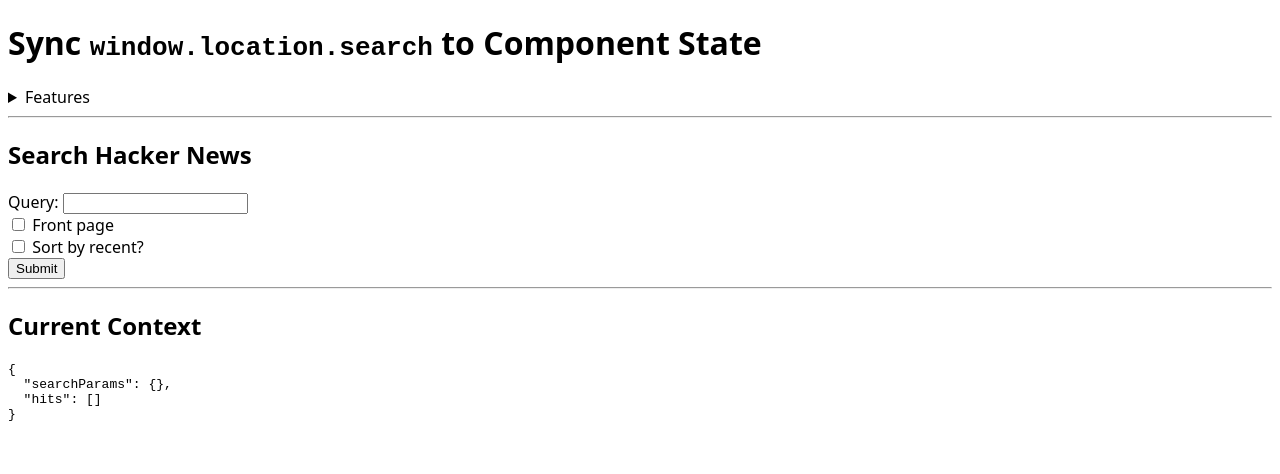
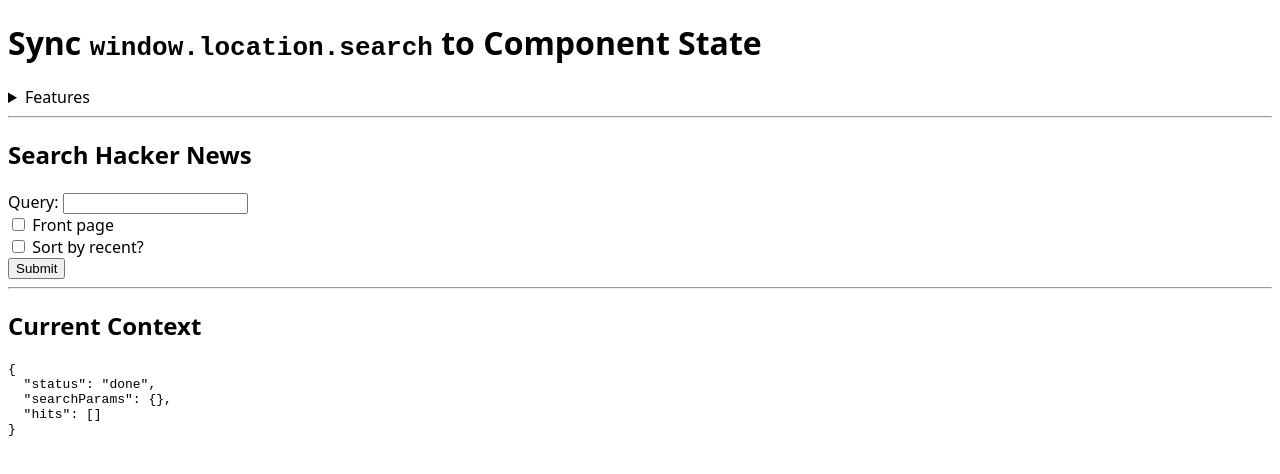
Before and after one commit to gsong/sync-state-and-url, a React (Create React App) app: page / in a window 1280 px wide. Shown: the top 474 px of the page. Built offline with nearby package versions, Linux system fonts and the light colour scheme.

Commit message:
feat: add fetching states

```diff
--- a/src/App.js
+++ b/src/App.js
@@ -2,14 +2,21 @@ import * as React from "react";
 
 import queryString from "query-string";
 
+import Features from "./components/Features.js";
+import SearchForm from "./components/SearchForm.js";
 import useSearchParams from "./useSearchParams.js";
-import Features from './components/Features.js'
+import { PARAMS } from "./constants.js";
 
 import styles from "./App.module.scss";
 
 export default function App() {
-  const { searchParams, onSubmit, replaceState, setReplaceState } = useInit();
-  const { hits, showResults } = useSearch(searchParams);
+  const {
+    searchParams,
+    onSubmit,
+    replaceState,
+    setReplaceState,
+  } = useInit();
+  const { status, hits, showResults } = useSearch({ searchParams });
 
   return (
     <>
@@ -21,45 +28,14 @@ export default function App() {
 
         <hr />
         <h2>Search Hacker News</h2>
-        <form
-          method="get"
-          {...{ onSubmit }}
-          key={JSON.stringify(searchParams)}
-          className={styles.form}
-        >
-          <label>
-            Query:{" "}
-            <input
-              name={PARAMS.query}
-              defaultValue={searchParams[PARAMS.query]}
-              required
-            />
-          </label>
-          <label>
-            <input
-              type="checkbox"
-              name={PARAMS.tags}
-              value="front_page"
-              defaultChecked={searchParams[PARAMS.tags]}
-            />{" "}
-            Front page
-          </label>
-          <label>
-            <input
-              type="checkbox"
-              name={PARAMS.sortByRecent}
-              defaultChecked={searchParams[PARAMS.sortByRecent]}
-            />{" "}
-            Sort by recent?
-          </label>
-          <button>Submit</button>
-        </form>
+        <SearchForm {...{ searchParams, onSubmit }} />
 
         {showResults && (
           <>
             <hr />
             <output>
-              {hits.length > 0 ? (
+              {status === "done" ? (
+                hits.length > 0 ? (
                   <ol className={styles.hits}>
                     {hits.map((hit) => (
                       <li key={hit.objectID}>
@@ -72,6 +48,9 @@ export default function App() {
                   </ol>
                 ) : (
                   "No results"
+                )
+              ) : (
+                "Searching…"
               )}
             </output>
           </>
@@ -82,14 +61,12 @@ export default function App() {
         <hr />
         <h2>Current Context</h2>
         <output>
-          <pre>{JSON.stringify({ searchParams, hits }, null, 2)}</pre>
+          <pre>{JSON.stringify({ status, searchParams, hits }, null, 2)}</pre>
         </output>
       </aside>
     </>
   );
 }
-
-const PARAMS = { query: "query", sortByRecent: "sortByRecent", tags: "tags" };
 
 const useInit = () => {
   const [searchParams, setSearchParams] = useSearchParams();
@@ -103,10 +80,16 @@ const useInit = () => {
     });
   };
 
-  return { searchParams, onSubmit, replaceState, setReplaceState };
+  return {
+    searchParams,
+    onSubmit,
+    replaceState,
+    setReplaceState,
+  };
 };
 
-const useSearch = (_searchParams) => {
+const useSearch = ({ searchParams: _searchParams }) => {
+  const [status, setStatus] = React.useState();
   const [hits, setHits] = React.useState([]);
 
   const searchParams = React.useMemo(
@@ -125,7 +108,14 @@ const useSearch = (_searchParams) => {
   );
 
   React.useEffect(() => {
+    const setResults = (hits) => {
+      setStatus("done");
+      setHits(hits);
+    };
+
     const controller = new AbortController();
+
+    setStatus("searching");
 
     if (showResults) {
       const searchPath =
@@ -143,14 +133,14 @@ const useSearch = (_searchParams) => {
         const { hits } = await (
           await fetch(url, { signal: controller.signal })
         ).json();
-        setHits(hits);
+        setResults(hits);
       })();
     } else {
-      setHits([]);
+      setResults([]);
     }
 
     return () => controller.abort();
-  }, [_searchParams, searchParams, showResults]);
+  }, [_searchParams, setStatus, searchParams, showResults]);
 
-  return { hits, showResults };
+  return { status, hits, showResults };
 };
--- a/src/components/SearchForm.js
+++ b/src/components/SearchForm.js
@@ -1,6 +1,8 @@
+import { PARAMS } from "../constants.js";
+
 import styles from "../App.module.scss";
 
-const SearchForm = () => (
+const SearchForm = ({ searchParams, onSubmit }) => (
   <form
     method="get"
     {...{ onSubmit }}
--- /dev/null
+++ b/src/constants.js
@@ -0,0 +1 @@
+export const PARAMS = { query: "query", sortByRecent: "sortByRecent", tags: "tags" };
```
Lines whose indentation alone changed are shown as unchanged.
